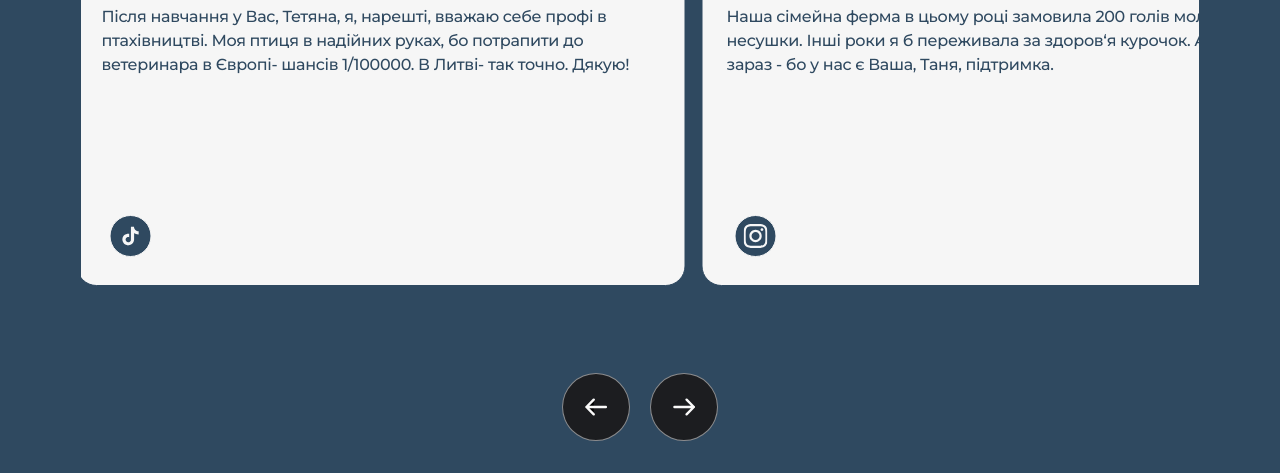
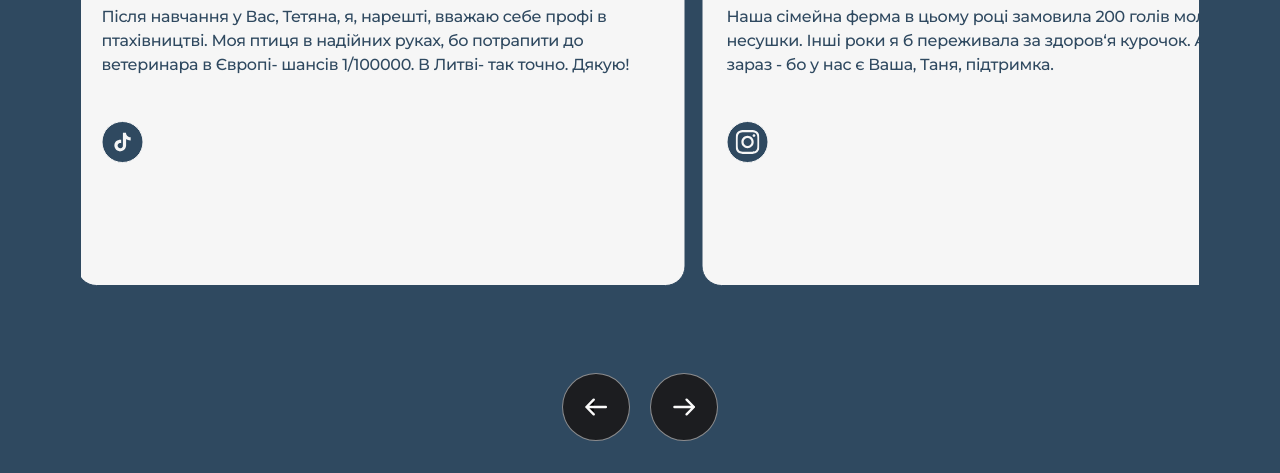
Before and after one commit to IrynaBaisangurova/poultry-lady, a website built with Vite: page index.html in a window 1280 px wide. Shown: the part 4400-4873 px from the top of the page. Built offline with nearby package versions, Linux system fonts and the light colour scheme; files whose address does not match are found by name.

Commit message:
add icons

```diff
--- a/src/css/reviews.css
+++ b/src/css/reviews.css
@@ -32,11 +32,11 @@
   margin: 0;
   transition: transform 0.3s ease;
 }
-.user-link {
+/* .user-link {
   position: absolute;
   left: 32px;
   top: 400px;
-}
+} */
 .swiper-slide {
   flex-shrink: 0;
   min-height: 450px;
```
Also changed, not shown: index.html (+3 -3 lines).
